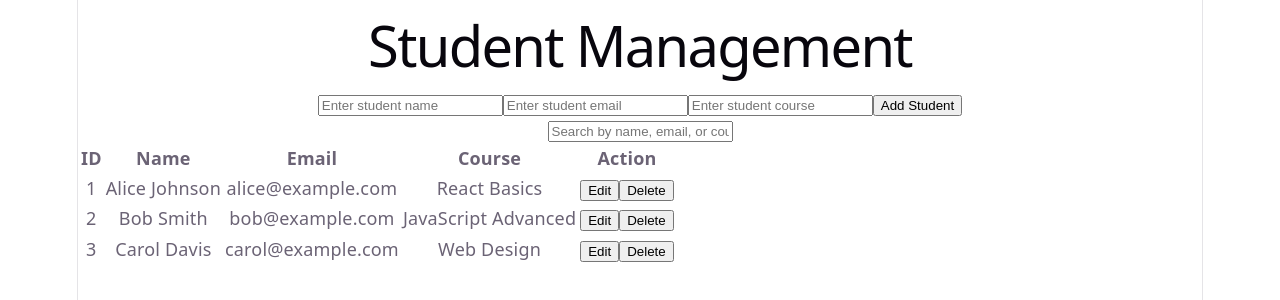
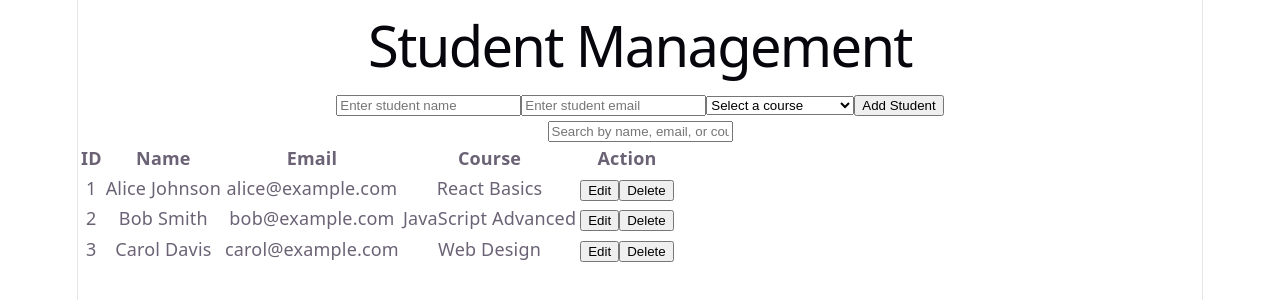
Before and after one commit to Sathiacp/student-management-github-copilot, a React (Vite) app: page / in a window 1280 px wide. Shown: the top 300 px of the page. Built offline with nearby package versions, Linux system fonts and the light colour scheme.

Commit message:
Add course dropdown

```diff
--- a/src/App.jsx
+++ b/src/App.jsx
@@ -148,12 +148,16 @@ function App() {
           onChange={(e) => setInputEmail(e.target.value)}
         />
 
-        <input
-          type="text"
-          placeholder="Enter student course"
+        <select
           value={inputCourse}
           onChange={(e) => setInputCourse(e.target.value)}
-        />
+        >
+          <option value="">Select a course</option>
+          <option value="React Basics">React Basics</option>
+          <option value="JavaScript Advanced">JavaScript Advanced</option>
+          <option value="Web Design">Web Design</option>
+          <option value="Python">Python</option>
+        </select>
 
         <button onClick={editingStudentId === null ? addStudent : saveStudent}>
           {editingStudentId === null ? 'Add Student' : 'Save Changes'}
```
